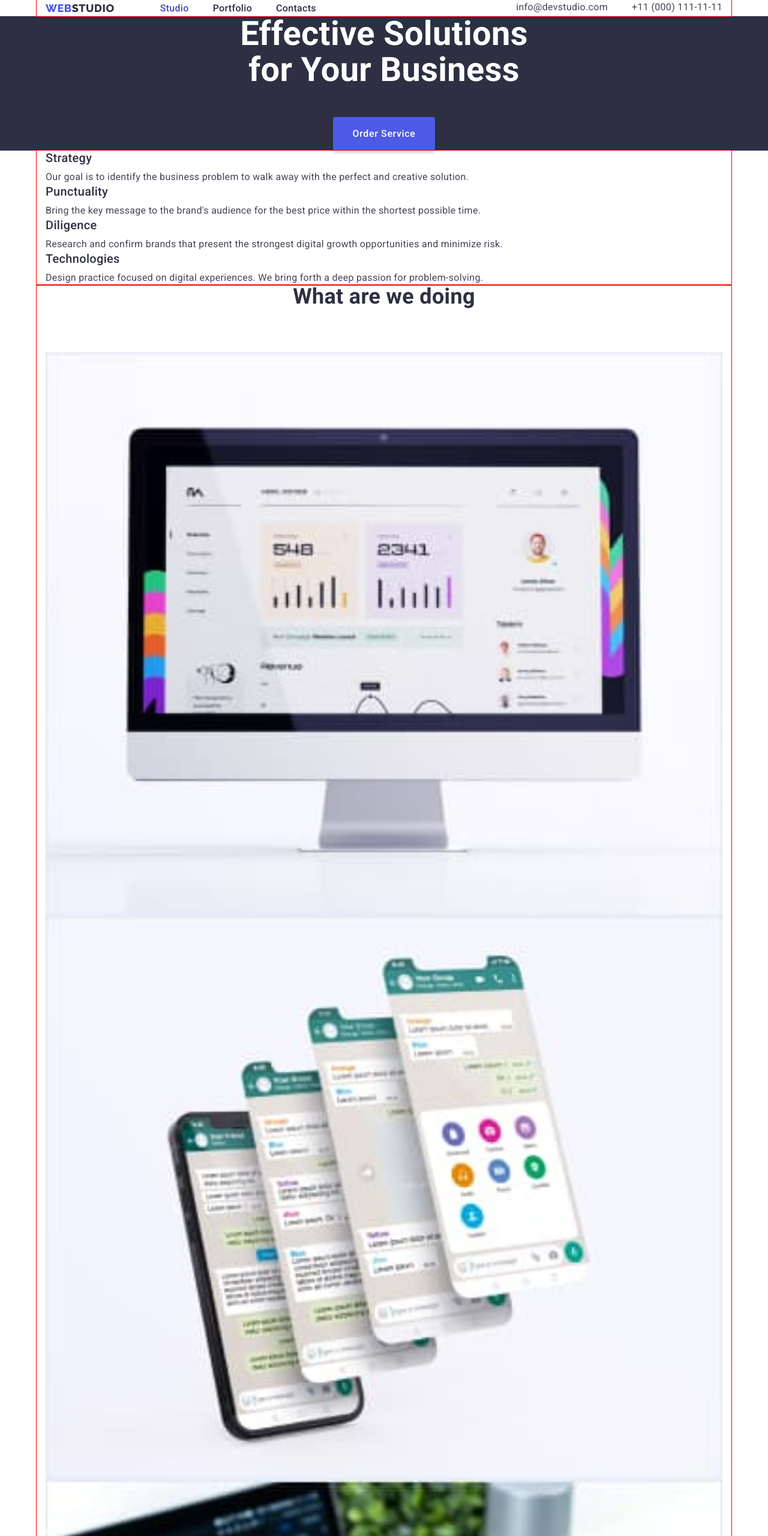
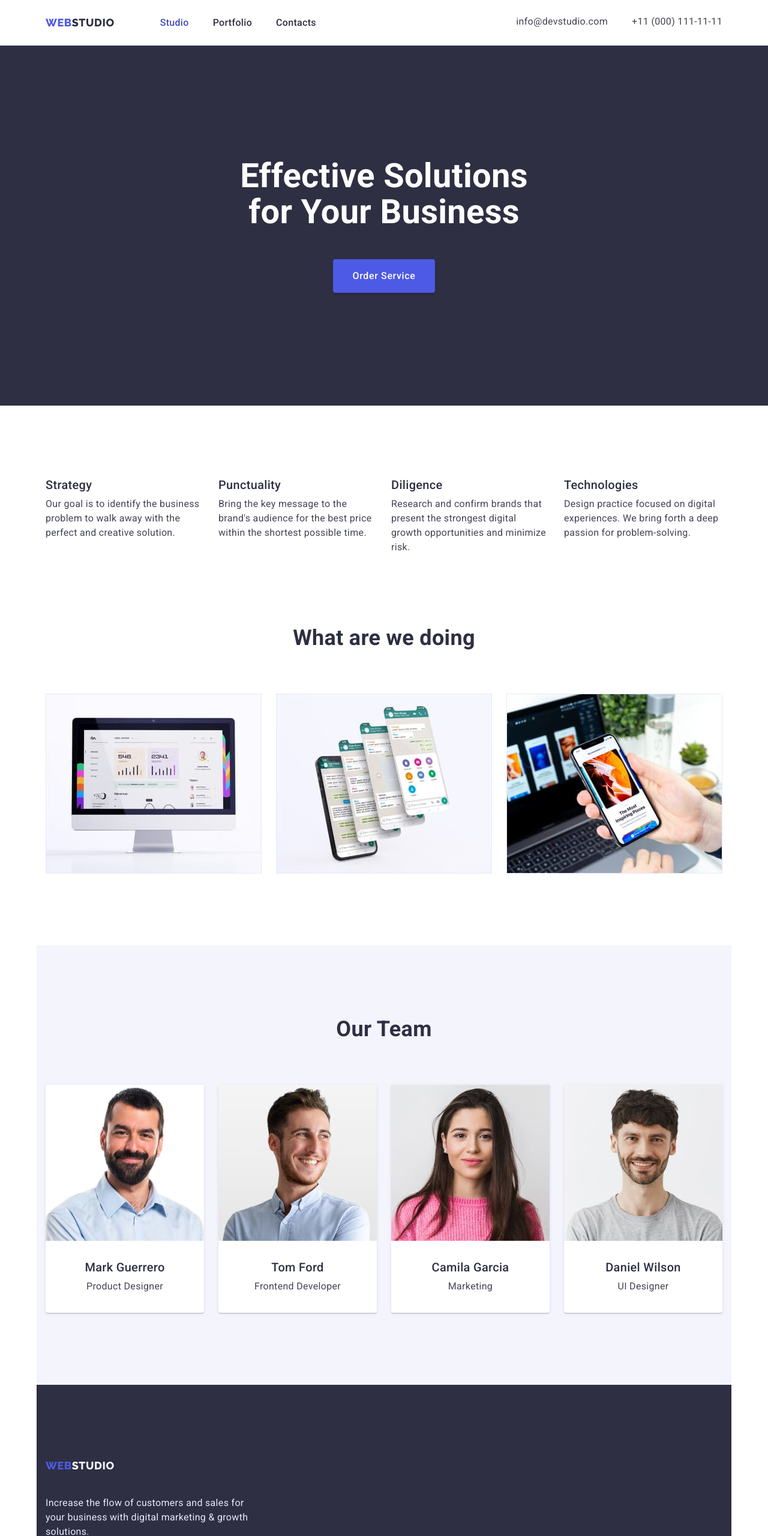
Before and after one commit to coding-vibe/goit-markup-hw-03, a plain HTML site: page index.html in a window 1280 px wide. Shown: the top 2560 px of the page at 60% size. Drawn offline with nearby package versions, Linux system fonts and the light colour scheme.

Commit message:
Finish positioning

```diff
--- a/css/styles.css
+++ b/css/styles.css
@@ -1,9 +1,13 @@
 /* ROOT */
 
 :root {
-  /* Позиціонування */
-  --row-img-gap: 24px;
-  --column-img-gap: 48px;
+  /* Positioning */
+  --top-bottom-section-padding: 120px;
+  --section-bottom-margin: 72px;
+  --p-margin-bottom: 8px;
+  --column-img-gap: 24px;
+  --row-img-gap: 48px;
+  --header-gap: 40px;
 
   /* Border */
   --btn-border-radius: 4px;
@@ -71,22 +75,22 @@ address {
   font-style: normal;
 }
 
-/* Чому при збільшенні і зменшенні екрана contacs випадають??? */
 .container {
   width: 100%;
   max-width: 1158px;
   padding: 0 15px;
   margin: 0 auto;
-  outline: 1px solid red;
 }
 
-/* Перевірити чи потрібна тут дисплей властивість??? */
+.section {
+  padding-top: var(--top-bottom-section-padding);
+  padding-bottom: var(--top-bottom-section-padding);
+}
+
 .link,
 .active-link {
-  display: inline-block;
-
+  color: inherit;
   text-decoration: none;
-  color: inherit;
 }
 
 .list {
@@ -115,7 +119,7 @@ body {
 
 /* h2 */
 .section-title {
-  margin-bottom: 72px;
+  margin-bottom: var(--section-bottom-margin);
 
   color: var(--title-text-color);
 
@@ -127,7 +131,7 @@ body {
 
 /* h3 */
 .sub-title {
-  margin-bottom: 8px;
+  margin-bottom: var(--p-margin-bottom);
 
   color: var(--title-text-color);
 
@@ -162,6 +166,7 @@ body {
   font-size: inherit;
   line-height: inherit;
   letter-spacing: var(--small-btn-letter-spacing);
+
   cursor: pointer;
 }
 
@@ -178,12 +183,12 @@ body {
 .btn.primary:is(:hover, :focus) {
   box-shadow: 0px 1px 6px rgba(46, 47, 66, 0.08),
     0px 1px 1px rgba(46, 47, 66, 0.16), 0px 2px 1px rgba(46, 47, 66, 0.08);
+
   background-color: var(--pressed-state-color);
 }
 
 .btn.secondary {
   padding: 12px 24px 12px 24px;
-  /* Уточнити чому кнопки трохи не сходяться у розмірі??? */
   min-width: 69px;
   border: 1px solid var(--accent-color);
 
@@ -214,6 +219,9 @@ body {
 }
 
 /* HEADER */
+.header {
+  border-bottom: 1px solid var(--accent-color);
+}
 
 .header > .container {
   display: flex;
@@ -230,9 +238,8 @@ body {
 /* Logo */
 
 .header-logo {
-  margin-right: 76px;
+  color: var(--title-text-color);
 
-  color: var(--title-text-color);
   line-height: var(--logo-line-height);
 }
 
@@ -240,7 +247,8 @@ body {
 
 .header-menu {
   display: flex;
-  gap: 40px;
+  gap: var(--header-gap);
+  margin-left: 76px;
 }
 
 .header-menu .link,
@@ -260,11 +268,9 @@ body {
 
 /* Contacts */
 
-/* Чому не працює margin-left:auto??? */
-
 .header-contacts {
   display: flex;
-  gap: 40px;
+  gap: var(--header-gap);
 }
 
 .header-contacts-mailto,
@@ -277,6 +283,16 @@ body {
   color: var(--pressed-state-color);
 }
 
+.logo,
+.header-menu .link,
+.header-menu .active-link,
+.header-contacts-mailto,
+.header-contacts-tel {
+  display: block;
+  padding-top: 24px;
+  padding-bottom: 24px;
+}
+
 /* PAGE STUDIO*/
 
 /* Hero */
@@ -286,6 +302,8 @@ body {
   color: var(--main-basic-color);
 
   text-align: center;
+  padding-top: 188px;
+  padding-bottom: 188px;
 }
 
 .hero-title {
@@ -295,27 +313,50 @@ body {
 
 /* Our Features */
 
+.features-list {
+  display: flex;
+  flex-wrap: wrap;
+  column-gap: 24px;
+}
+
+.features-item {
+  width: calc((100% - 72px) / 4);
+}
+
 /* Our Flow */
+
+.flow > .container {
+  padding-bottom: var(--top-bottom-section-padding);
+}
+
+.flow-list {
+  display: flex;
+  flex-wrap: wrap;
+  column-gap: 24px;
+}
+
+.flow-item {
+  width: calc((100% - 48px) / 3);
+}
 
 /* Our Team */
 
 .team > .container {
-  padding: 120px 156px;
   background-color: var(--light-backgrounds-color);
 }
 
 .team-list {
   display: flex;
-  gap: var(--row-img-gap);
+  gap: var(--column-img-gap);
 }
 
 .team-item {
   width: calc((100% - 72px) / 4);
-
-  background-color: var(--main-basic-color);
   box-shadow: 0px 1px 6px rgba(46, 47, 66, 0.08),
     0px 1px 1px rgba(46, 47, 66, 0.16), 0px 2px 1px rgba(46, 47, 66, 0.08);
   border-radius: 0px 0px 4px 4px;
+
+  background-color: var(--main-basic-color);
 }
 
 .team-item-wrap {
@@ -326,12 +367,17 @@ body {
 /* PAGE PORTFOLIO*/
 
 .portfolio > .container {
+  padding-top: 96px;
+  padding-bottom: var(--top-bottom-section-padding);
 }
 
 /* Our Portrolio */
 
 .portfolio-filters {
-  margin-bottom: 72px;
+  display: flex;
+  justify-content: center;
+  margin-bottom: var(--section-bottom-margin);
+  column-gap: var(--column-img-gap);
 }
 
 /* Filters */
@@ -345,27 +391,37 @@ body {
   column-gap: var(--column-img-gap);
 }
 
-.portfolio-project-card {
+.portfolio-item {
   background: var(--main-basic-color);
-  border: 1px solid var(--accent-color);
-  width: calc((100% - 72px) / 3);
+
+  width: calc((100% - 48px) / 3);
 }
 
-.portfolio-card-content {
+.portfolio-item-content {
   padding: 32px 16px;
+  border-right: 1px solid var(--accent-color);
+  border-bottom: 1px solid var(--accent-color);
+  border-left: 1px solid var(--accent-color);
 }
 
 /* FOOTER */
 
-.footer {
+.footer > .container {
+  padding-top: 100px;
+  padding-bottom: 100px;
+
   background-color: var(--title-text-color);
+}
+
+.footer-content {
+  max-width: 364px;
 }
 
 /* Logo */
 .footer-logo {
-  color: var(--light-backgrounds-color);
   margin-bottom: 16px;
 
+  color: var(--light-backgrounds-color);
   line-height: var(--footer-logo-line-height);
 }
 
--- a/index.html
+++ b/index.html
@@ -8,10 +8,12 @@
     <link rel="preconnect" href="https://fonts.gstatic.com" crossorigin />
     <link
       href="https://fonts.googleapis.com/css2?family=Raleway:wght@800&family=Roboto:wght@400;500;700;900&display=swap"
-      rel="stylesheet" />
+      rel="stylesheet"
+    />
     <link
       rel="stylesheet"
-      href="https://cdnjs.cloudflare.com/ajax/libs/modern-normalize/1.0.0/modern-normalize.min.css" />
+      href="https://cdnjs.cloudflare.com/ajax/libs/modern-normalize/1.0.0/modern-normalize.min.css"
+    />
     <link rel="stylesheet" href="./css/styles.css" />
   </head>
   <body>
@@ -61,32 +63,31 @@
       </section>
       <!-- Оur Features -->
       <section class="features">
-        <div class="container">
-          <!-- Якщо заголовок hidden, то як правильно робити відстури??? -->
+        <div class="container section">
           <h2 class="visually-hidden">Оur Features</h2>
-          <ul class="list">
-            <li>
+          <ul class="features-list list">
+            <li class="features-item">
               <h3 class="sub-title">Strategy</h3>
               <p>
                 Our goal is to identify the business problem to walk away with
                 the perfect and creative solution.
               </p>
             </li>
-            <li>
+            <li class="features-item">
               <h3 class="sub-title">Punctuality</h3>
               <p>
                 Bring the key message to the brand's audience for the best price
                 within the shortest possible time.
               </p>
             </li>
-            <li>
+            <li class="features-item">
               <h3 class="sub-title">Diligence</h3>
               <p>
                 Research and confirm brands that present the strongest digital
                 growth opportunities and minimize risk.
               </p>
             </li>
-            <li>
+            <li class="features-item">
               <h3 class="sub-title">Technologies</h3>
               <p>
                 Design practice focused on digital experiences. We bring forth a
@@ -100,34 +101,37 @@
       <section class="flow">
         <div class="container">
           <h2 class="section-title">What are we doing</h2>
-          <ul class="list">
-            <li>
+          <ul class="flow-list list">
+            <li class="flow-item">
               <img
                 src="./images/our-flow/monitor.jpg"
                 alt="Monitor with infographic on the webpage"
                 width="360"
-                height="300" />
+                height="300"
+              />
             </li>
-            <li>
+            <li class="flow-item">
               <img
                 src="./images/our-flow/mobile_screens.jpg"
                 alt="Mobile phone with four examples of messages screen"
                 width="360"
-                height="300" />
+                height="300"
+              />
             </li>
-            <li>
+            <li class="flow-item">
               <img
                 src="./images/our-flow/mobile_in_hand.jpg"
                 alt="Mobile phone with the bright picture in the man's hand on the background of the laptop"
                 width="360"
-                height="300" />
+                height="300"
+              />
             </li>
           </ul>
         </div>
       </section>
       <!-- Our Team -->
       <section class="team">
-        <div class="container">
+        <div class="container section">
           <h2 class="section-title">Our Team</h2>
           <ul class="team-list list">
             <li class="team-item">
@@ -135,7 +139,8 @@
                 src="./images/our-team/mark.jpg"
                 alt="Photo of Mark Guerrero - our Product Designer"
                 width="264"
-                height="260" />
+                height="260"
+              />
               <div class="team-item-wrap">
                 <h3 class="sub-title">Mark Guerrero</h3>
                 <p>Product Designer</p>
@@ -146,7 +151,8 @@
                 src="./images/our-team/tom.jpg"
                 alt="Photo of Tom Ford - our Frontend Developer"
                 width="264"
-                height="260" />
+                height="260"
+              />
               <div class="team-item-wrap">
                 <h3 class="sub-title">Tom Ford</h3>
                 <p>Frontend Developer</p>
@@ -157,7 +163,8 @@
                 src="./images/our-team/camila.jpg"
                 alt="Photo of Camila Garcia - our Marketing Specialist"
                 width="264"
-                height="260" />
+                height="260"
+              />
               <div class="team-item-wrap">
                 <h3 class="sub-title">Camila Garcia</h3>
                 <p>Marketing</p>
@@ -168,7 +175,8 @@
                 src="./images/our-team/daniel.jpg"
                 alt="Photo of Daniel Wilson- our UI Designer"
                 width="264"
-                height="260" />
+                height="260"
+              />
               <div class="team-item-wrap">
                 <h3 class="sub-title">Daniel Wilson</h3>
                 <p>UI Designer</p>
@@ -181,6 +189,7 @@
     <footer class="footer">
       <div class="container">
         <!-- Logo -->
+        <div class="footer-content">
           <a href="./index.html" class="footer-logo link logo">
             <span class="web-logo-part">Web</span>Studio</a
           >
@@ -189,6 +198,7 @@
             digital marketing & growth solutions.
           </p>
         </div>
+      </div>
     </footer>
   </body>
 </html>
```
Also changed, not shown: portfolio.html (+42 -29 lines). Lines whose indentation alone changed are shown as unchanged.
